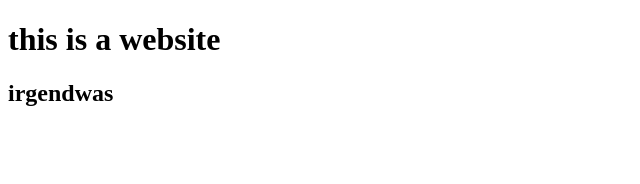
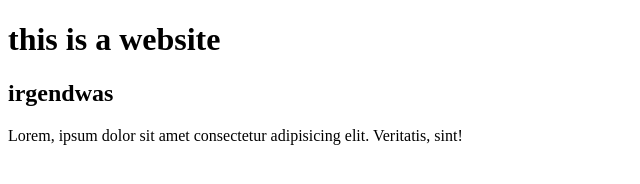
Before and after one commit to Krizhj/deleteme_later, a plain HTML site: page index.html in a window 1280 px wide. Shown: the whole page, without its empty margins (0-640 px from the left). Drawn offline with Linux system fonts and the light colour scheme.

```diff
--- a/index.html
+++ b/index.html
@@ -10,5 +10,6 @@
 <body>
     <h1>this is a website</h1>
     <h2>irgendwas</h2>
+    <p>Lorem, ipsum dolor sit amet consectetur adipisicing elit. Veritatis, sint!</p>
 </body>
 </html>
```
